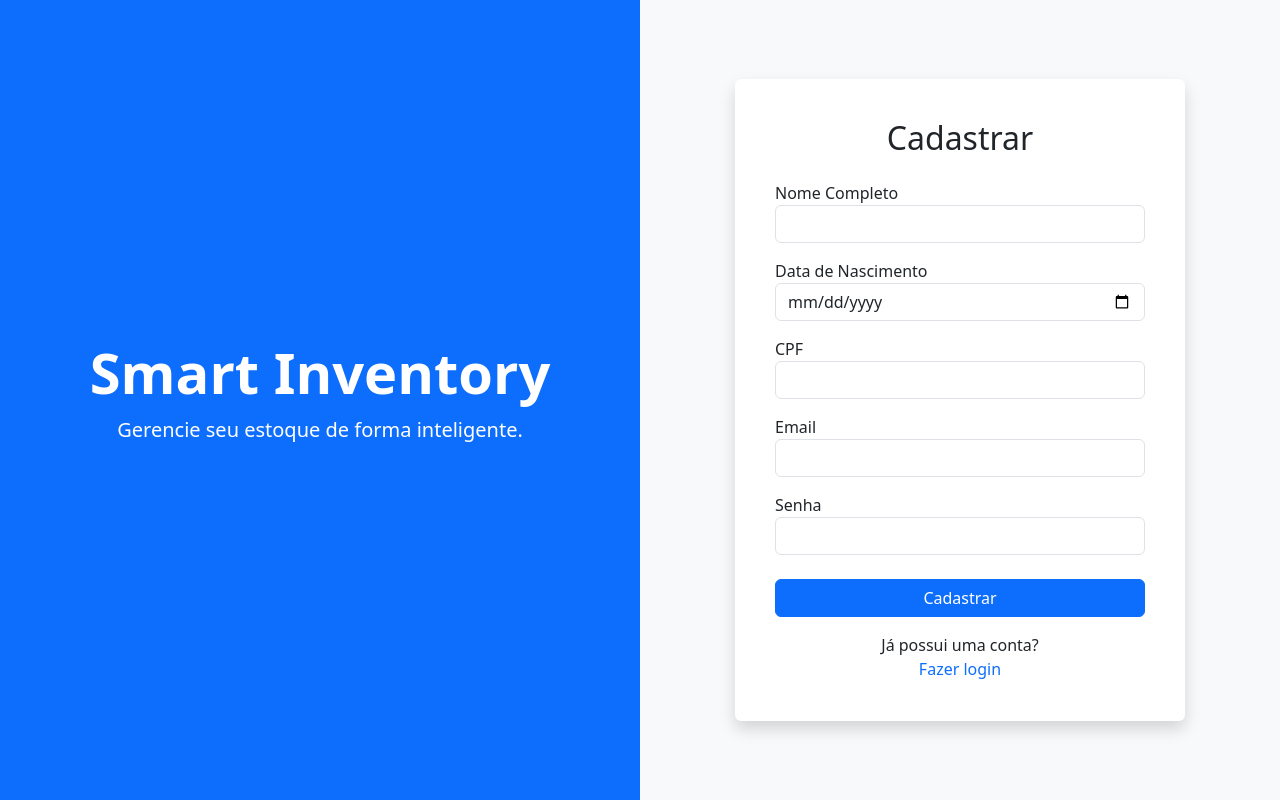
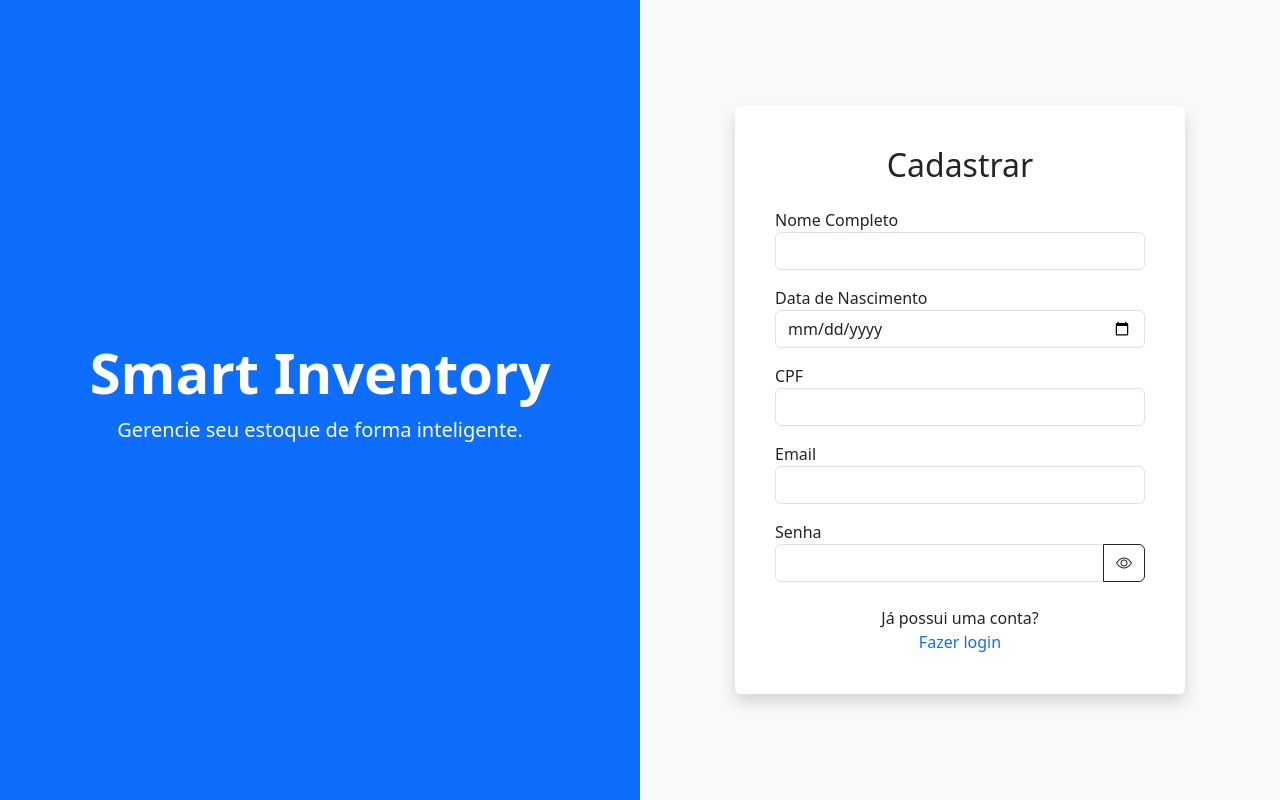
Before and after one commit to ferreiraluizga/smart-inventory, a React app in the folder frontend/: page /register in a window 1280 px wide. Built offline with nearby package versions, Linux system fonts and the light colour scheme; the HTML template or start-up script is replaced by a standard one.

Commit message:
feat(frontend): implementando botão de visualizar senha nos formulários de Login e Register

```diff
--- a/frontend/src/main.jsx
+++ b/frontend/src/main.jsx
@@ -3,6 +3,7 @@ import { createRoot } from 'react-dom/client'
 import App from './App.jsx'
 import './assets/sass/main.scss'
 import 'bootstrap/dist/js/bootstrap.bundle.min.js'
+import 'bootstrap-icons/font/bootstrap-icons.css'
 
 createRoot(document.getElementById('root')).render(
   <StrictMode>
--- a/frontend/src/pages/Login.jsx
+++ b/frontend/src/pages/Login.jsx
@@ -7,7 +7,13 @@ function Login() {
     const [email, setEmail] = useState("");
     const [senha, setSenha] = useState("");
 
+    const [visibilidadeSenha, setVisibilidadeSenha] = useState(false);
+
     const navigate = useNavigate();
+
+    const alterarVisibilidadeSenha = () => {
+        setVisibilidadeSenha(antigoValor => !antigoValor);
+    }
 
     const handleSubmit = async (e) => {
         e.preventDefault();
@@ -58,18 +64,28 @@ function Login() {
                                         className="form-control"
                                         value={email}
                                         onChange={(e) => setEmail(e.target.value)}
+                                        required
                                     />
                                 </div>
 
                                 <div className="mb-4">
                                     <label>Senha</label>
-
-                                    <input
-                                        type="password"
-                                        className="form-control"
-                                        value={senha}
-                                        onChange={(e) => setSenha(e.target.value)}
-                                    />
+                                    <div className="input-group mb-3">
+                                        <input
+                                            type={visibilidadeSenha ? "text" : "password"}
+                                            className="form-control"
+                                            value={senha}
+                                            onChange={(e) => setSenha(e.target.value)}
+                                            required
+                                        />
+                                        <button
+                                            type="button"
+                                            className="btn btn-outline-dark"
+                                            onClick={alterarVisibilidadeSenha}
+                                        >
+                                            <i className={`bi ${visibilidadeSenha ? "bi-eye-slash" : "bi-eye"}`}></i>
+                                        </button>
+                                    </div>
                                 </div>
 
                                 <button
--- a/frontend/src/pages/Register.jsx
+++ b/frontend/src/pages/Register.jsx
@@ -10,7 +10,13 @@ function Register() {
     const [dataNasc, setDataNasc] = useState("");
     const [cpf, setCpf] = useState("");
 
+    const [visibilidadeSenha, setVisibilidadeSenha] = useState(false);
+
     const navigate = useNavigate();
+
+    const alterarVisibilidadeSenha = () => {
+        setVisibilidadeSenha(antigoValor => !antigoValor);
+    }
 
     const handleSubmit = async (e) => {
         e.preventDefault();
@@ -61,6 +67,7 @@ function Register() {
                                         className="form-control"
                                         value={nome}
                                         onChange={(e) => setNome(e.target.value)}
+                                        required
                                     />
                                 </div>
 
@@ -72,6 +79,7 @@ function Register() {
                                         className="form-control"
                                         value={dataNasc}
                                         onChange={(e) => setDataNasc(e.target.value)}
+                                        required
                                     />
                                 </div>
 
@@ -80,9 +88,12 @@ function Register() {
 
                                     <input
                                         type="text"
+                                        minLength={11}
+                                        maxLength={11}
                                         className="form-control"
                                         value={cpf}
                                         onChange={(e) => setCpf(e.target.value)}
+                                        required
                                     />
                                 </div>
 
@@ -94,26 +105,29 @@ function Register() {
                                         className="form-control"
                                         value={email}
                                         onChange={(e) => setEmail(e.target.value)}
+                                        required
                                     />
                                 </div>
 
                                 <div className="mb-4">
                                     <label>Senha</label>
-
-                                    <input
-                                        type="password"
-                                        className="form-control"
-                                        value={senha}
-                                        onChange={(e) => setSenha(e.target.value)}
-                                    />
+                                    <div className="input-group mb-3">
+                                        <input
+                                            type={visibilidadeSenha ? "text" : "password"}
+                                            className="form-control"
+                                            value={senha}
+                                            onChange={(e) => setSenha(e.target.value)}
+                                            required
+                                        />
+                                        <button
+                                            type="button"
+                                            className="btn btn-outline-dark"
+                                            onClick={alterarVisibilidadeSenha}
+                                        >
+                                            <i className={`bi ${visibilidadeSenha ? "bi-eye-slash" : "bi-eye"}`}></i>
+                                        </button>
+                                    </div>
                                 </div>
-
-                                <button
-                                    type="submit"
-                                    className="btn btn-primary w-100"
-                                >
-                                    Cadastrar
-                                </button>
 
                             </form>
 
```
